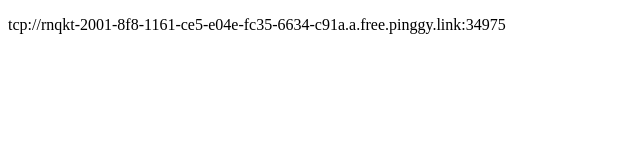
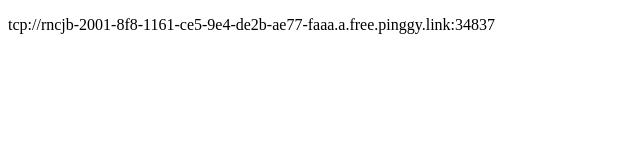
Before and after one commit to ermfwernfjwejf/cool.github.io, a plain HTML site: page index.html in a window 1280 px wide. Shown: the full height of the page, 0-640 px from the left. Drawn offline with Linux system fonts and the light colour scheme.

Commit message:
Update index.html

```diff
--- a/index.html
+++ b/index.html
@@ -13,7 +13,7 @@
         <!--[if lt IE 7]>
             <p class="browsehappy">You are using an <strong>outdated</strong> browser. Please <a href="#">upgrade your browser</a> to improve your experience.</p>
         <![endif]-->
-        <p>tcp://rnqkt-2001-8f8-1161-ce5-e04e-fc35-6634-c91a.a.free.pinggy.link:34975</p>
+        <p>tcp://rncjb-2001-8f8-1161-ce5-9e4-de2b-ae77-faaa.a.free.pinggy.link:34837</p>
         <script src="" async defer></script>
     </body>
 </html>
```
